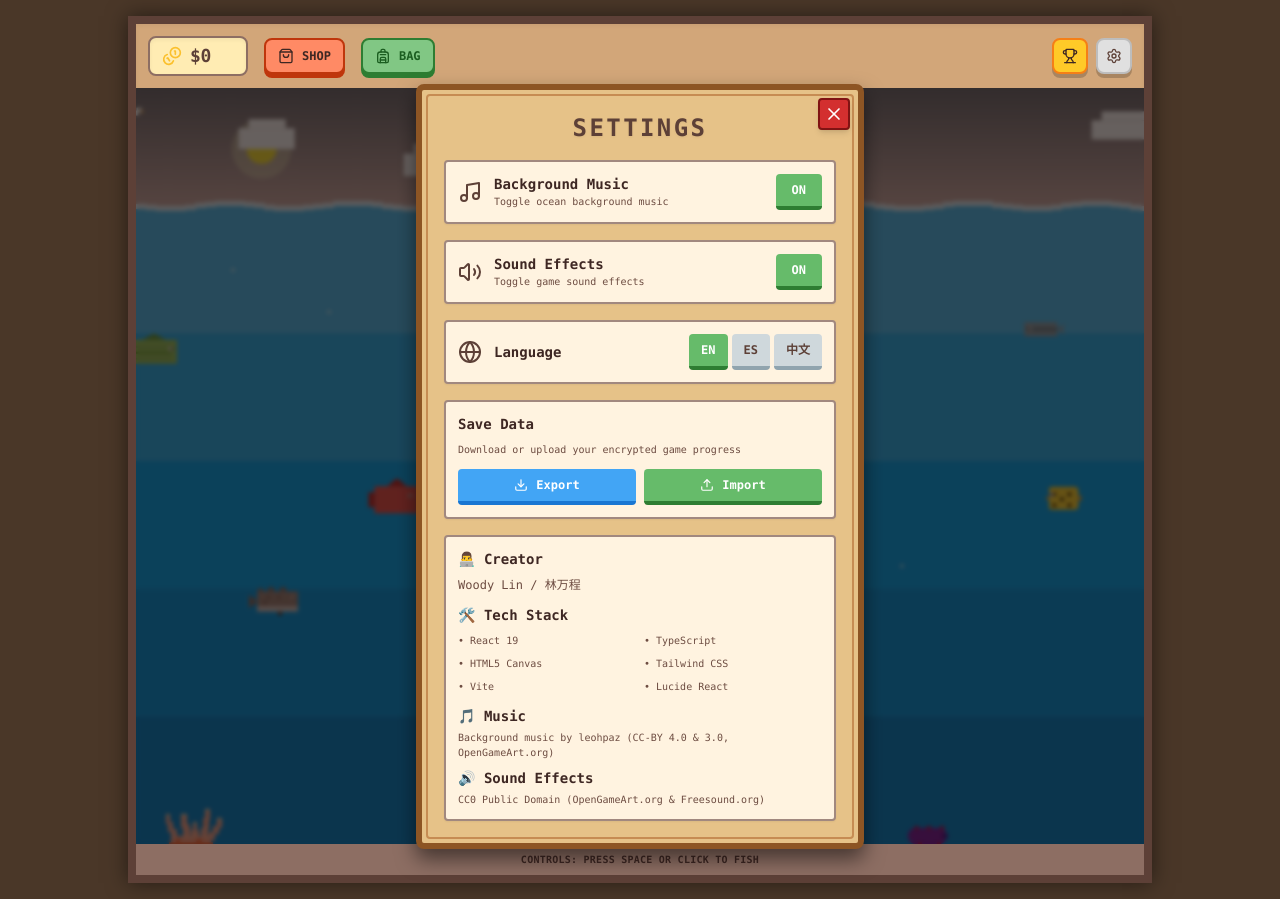
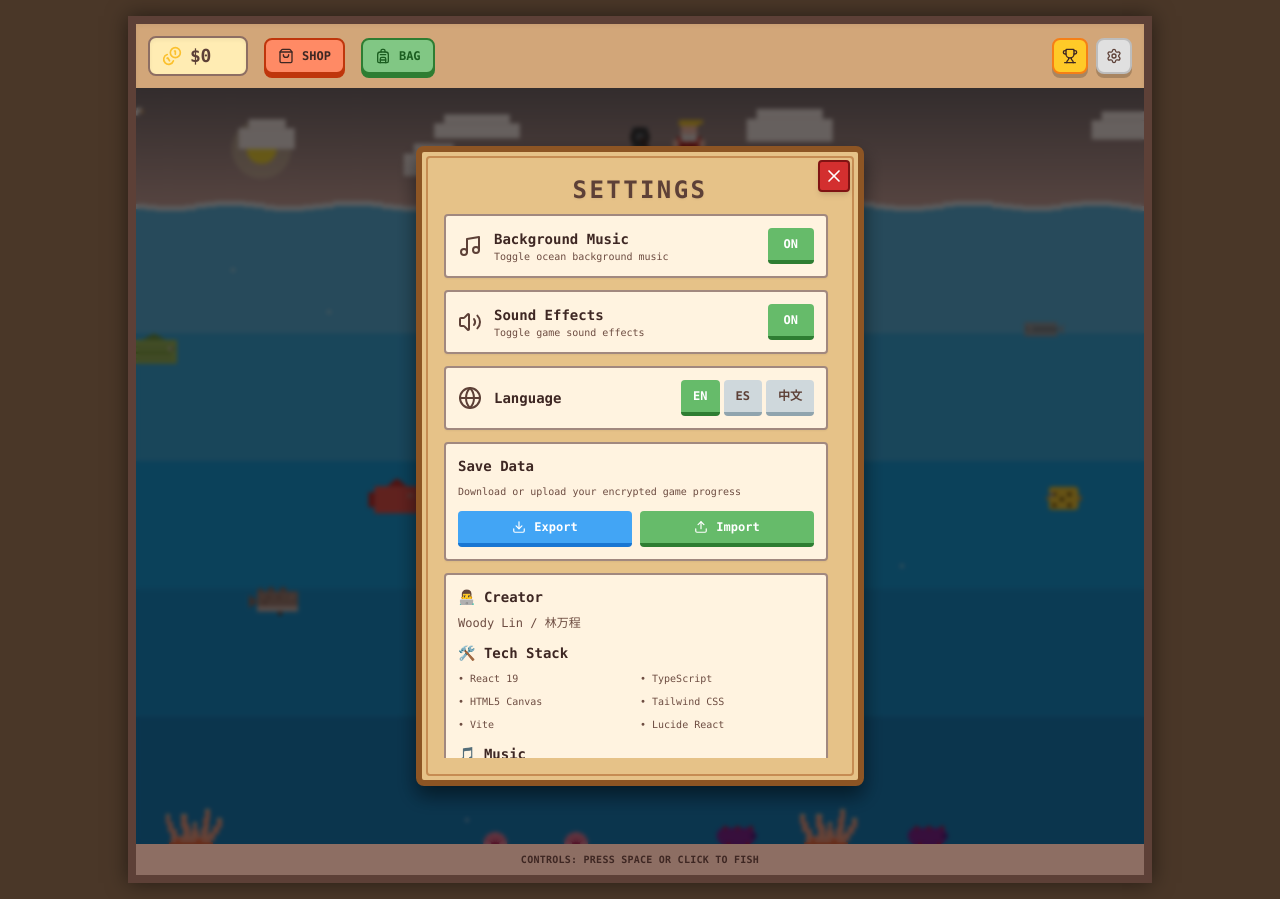
Before and after one commit to WoodyLinwc/pixel-fish-miner, a React (Vite) app in the folder pixel-fish-miner/: page / in a window 1280 px wide. Both pictures are taken after a click on the button 1114 px from the left and 56 px from the top of the page. Built offline with nearby package versions, Linux system fonts and the light colour scheme.

Commit message:
Update SettingsModal.tsx

```diff
--- a/pixel-fish-miner/components/SettingsModal.tsx
+++ b/pixel-fish-miner/components/SettingsModal.tsx
@@ -110,11 +110,11 @@ const SettingsModal: React.FC<SettingsModalProps> = ({
   };
 
   return (
-    <div className="absolute inset-0 z-50 flex items-center justify-center bg-black/60 backdrop-blur-[2px] p-4">
+    <div className="absolute inset-0 z-50 flex items-center justify-center bg-black/60 backdrop-blur-[2px] p-2 md:p-4">
       {/* Wood Frame */}
-      <div className="bg-[#e6c288] border-[6px] border-[#8d5524] rounded-lg w-full max-w-md shadow-[0_10px_20px_rgba(0,0,0,0.5)] relative animate-fade-in p-1">
+      <div className="bg-[#e6c288] border-[6px] border-[#8d5524] rounded-lg w-full max-w-md shadow-[0_10px_20px_rgba(0,0,0,0.5)] relative animate-fade-in p-1 max-h-[75vh] md:max-h-[80vh] flex flex-col">
         {/* Inner Border */}
-        <div className="border-2 border-[#c68c53] p-4 rounded bg-[#e6c288]">
+        <div className="border-2 border-[#c68c53] p-2 md:p-4 rounded bg-[#e6c288] flex flex-col overflow-hidden h-full">
           <button
             onClick={handleClose}
             className="absolute top-2 right-2 bg-[#d32f2f] text-white hover:bg-[#b71c1c] border-2 border-[#801313] rounded p-1 shadow-md active:translate-y-1 z-10"
@@ -122,14 +122,14 @@ const SettingsModal: React.FC<SettingsModalProps> = ({
             <X size={20} />
           </button>
 
-          <h2 className="text-2xl text-[#5d4037] mb-4 text-center uppercase tracking-widest drop-shadow-sm font-bold">
+          <h2 className="text-2xl text-[#5d4037] mb-2 text-center uppercase tracking-widest drop-shadow-sm font-bold">
             {t.settings}
           </h2>
 
-          {/* Settings Options */}
-          <div className="space-y-4">
+          {/* Settings Options - Scrollable */}
+          <div className="space-y-3 overflow-y-auto pr-2 custom-scrollbar flex-1">
             {/* Background Music */}
-            <div className="bg-[#fff3e0] p-3 rounded border-2 border-[#a1887f] shadow-sm">
+            <div className="bg-[#fff3e0] p-2 md:p-2 md:p-3 rounded border-2 border-[#a1887f] shadow-sm">
               <div className="flex items-center justify-between">
                 <div className="flex items-center gap-3">
                   <Music size={24} className="text-[#5d4037]" />
@@ -156,7 +156,7 @@ const SettingsModal: React.FC<SettingsModalProps> = ({
             </div>
 
             {/* Sound Effects */}
-            <div className="bg-[#fff3e0] p-3 rounded border-2 border-[#a1887f] shadow-sm">
+            <div className="bg-[#fff3e0] p-2 md:p-3 rounded border-2 border-[#a1887f] shadow-sm">
               <div className="flex items-center justify-between">
                 <div className="flex items-center gap-3">
                   <Volume2 size={24} className="text-[#5d4037]" />
@@ -183,7 +183,7 @@ const SettingsModal: React.FC<SettingsModalProps> = ({
             </div>
 
             {/* Language */}
-            <div className="bg-[#fff3e0] p-3 rounded border-2 border-[#a1887f] shadow-sm">
+            <div className="bg-[#fff3e0] p-2 md:p-3 rounded border-2 border-[#a1887f] shadow-sm">
               <div className="flex items-center justify-between">
                 <div className="flex items-center gap-3">
                   <Globe size={24} className="text-[#5d4037]" />
@@ -229,7 +229,7 @@ const SettingsModal: React.FC<SettingsModalProps> = ({
             </div>
 
             {/* Import/Export Save */}
-            <div className="bg-[#fff3e0] p-3 rounded border-2 border-[#a1887f] shadow-sm">
+            <div className="bg-[#fff3e0] p-2 md:p-3 rounded border-2 border-[#a1887f] shadow-sm">
               <h3 className="text-sm font-bold text-[#3e2723] mb-2">
                 {t.saveData || "Save Data"}
               </h3>
@@ -267,7 +267,7 @@ const SettingsModal: React.FC<SettingsModalProps> = ({
             </div>
 
             {/* Credits */}
-            <div className="bg-[#fff3e0] p-3 rounded border-2 border-[#a1887f] shadow-sm">
+            <div className="bg-[#fff3e0] p-2 md:p-3 rounded border-2 border-[#a1887f] shadow-sm">
               <h3 className="text-sm font-bold text-[#3e2723] mb-2 flex items-center gap-2">
                 👨‍💻 {t.creator}
               </h3>
```
